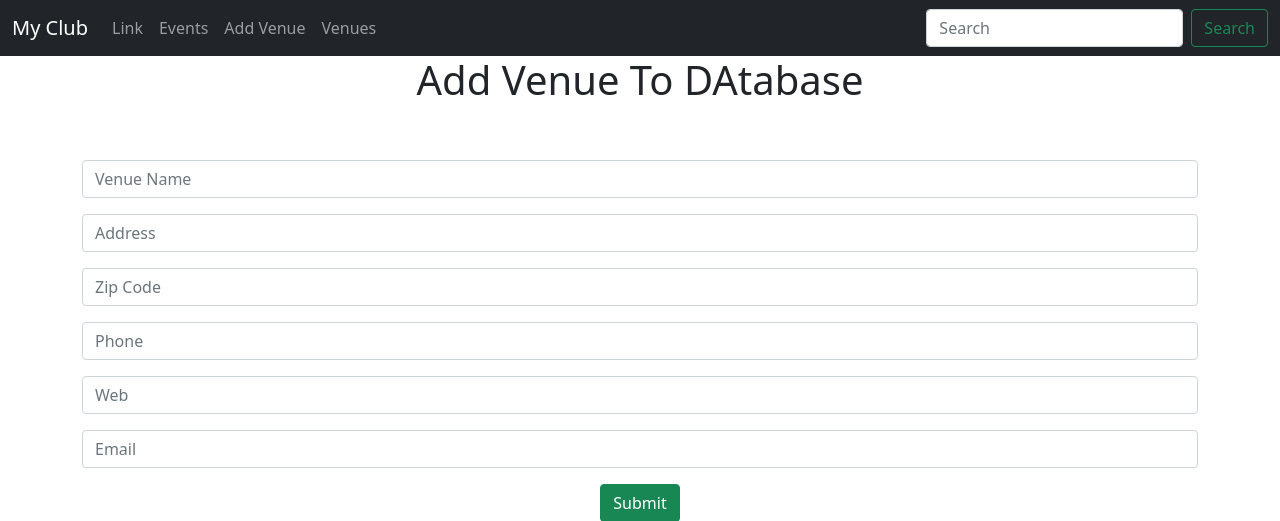
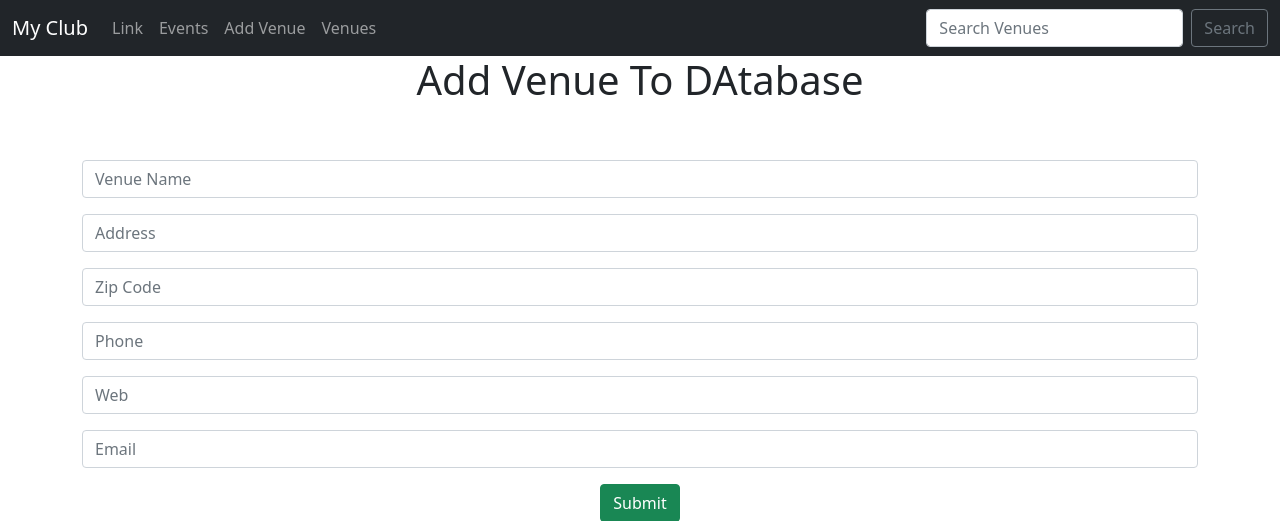
Before and after one commit to Waichiro/myclub, a Django app: page /add_venue/ in a window 1280 px wide. Shown: the top 521 px of the page. Run offline with Django 4.2, Linux system fonts and the light colour scheme.

Commit message:
Criacao do filtro para pesquisa de Venues

```diff
--- a/events/templates/events/navbar.html
+++ b/events/templates/events/navbar.html
@@ -25,9 +25,10 @@
 
 
         </ul>
-        <form class="d-flex">
-          <input class="form-control me-2" type="search" placeholder="Search" aria-label="Search">
-          <button class="btn btn-outline-success" type="submit">Search</button>
+        <form class="d-flex" method=POST action="{% url 'search-venues' %}">
+          {% csrf_token %}
+          <input class="form-control me-2" type="search" placeholder="Search Venues" aria-label="Search" name="searched">
+          <button class="btn btn-outline-secondary" type="submit">Search</button>
         </form>
       </div>
     </div>
--- a/events/urls.py
+++ b/events/urls.py
@@ -8,6 +8,6 @@ urlpatterns = [
     path('events/', views.all_events, name="list-events"),#Vai para a pagina q lista todos os eventos
     path('add_venue/', views.add_venue, name="add-venue"),#Vai para pagina de adicao de uma nova venue
     path('list_venues/', views.list_venues, name="list-venues"),#Vai para lista de venues
-    path('show_venue/<venue_id>', views.show_venue, name="show-venue")#Esse link vai para o venue conforme seu id
-
+    path('show_venue/<venue_id>', views.show_venue, name="show-venue"),#Esse link vai para o venue conforme seu id
+    path('search_venues/', views.search_venues, name="search-venues"),
 ]
--- a/events/views.py
+++ b/events/views.py
@@ -84,3 +84,16 @@ def show_venue(request, venue_id):
         "venue": venue
     }
     return render(request, 'events/show_venue.html', context)
+
+def search_venues(request):
+
+    if request.method =="POST":
+        searched = request.POST['searched']
+        venues = Venue.objects.filter(name__contains=searched)
+        context = {
+            'searched': searched,
+            'venues': venues
+        }
+        return render(request, 'events/search_venues.html', context)
+    else:
+        return render(request, 'events/search_venues.html', {})
```
Also changed, not shown: events/templates/events/search_venues.html (added, +23 -0 lines).
